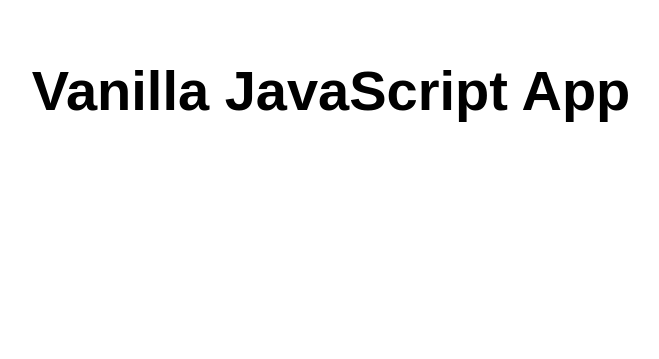
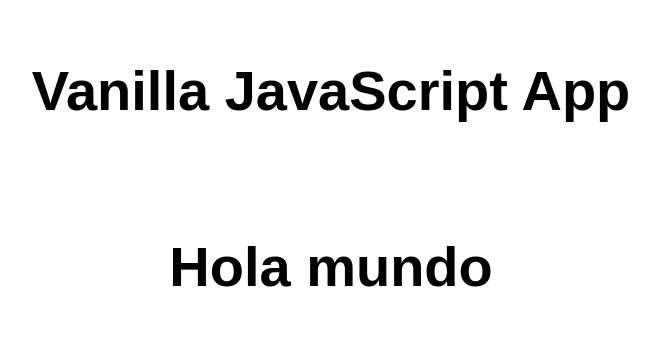
Before and after one commit to santiago1976/my-first-static-web-app, a website: page src/index.html in a window 1280 px wide. Shown: the whole page, without its empty margins (309-968 px from the left). Drawn offline with Linux system fonts and the light colour scheme.

Commit message:
Update index.html

```diff
--- a/src/index.html
+++ b/src/index.html
@@ -11,6 +11,9 @@
 <body>
   <main>
     <h1>Vanilla JavaScript App</h1>
+    <br/>
+    <br/>
+    <h1>Hola mundo</h1>
   </main>
 </body>
 
```
